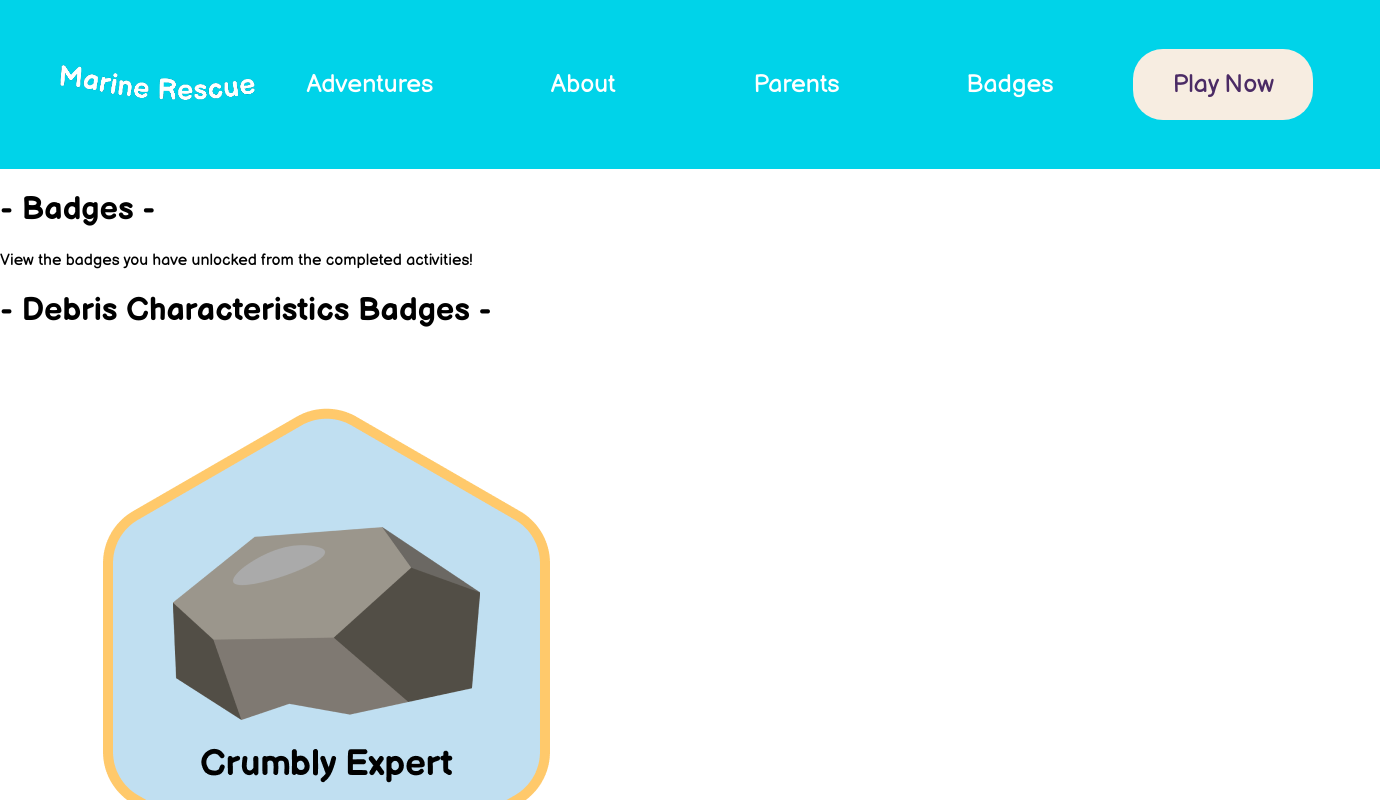
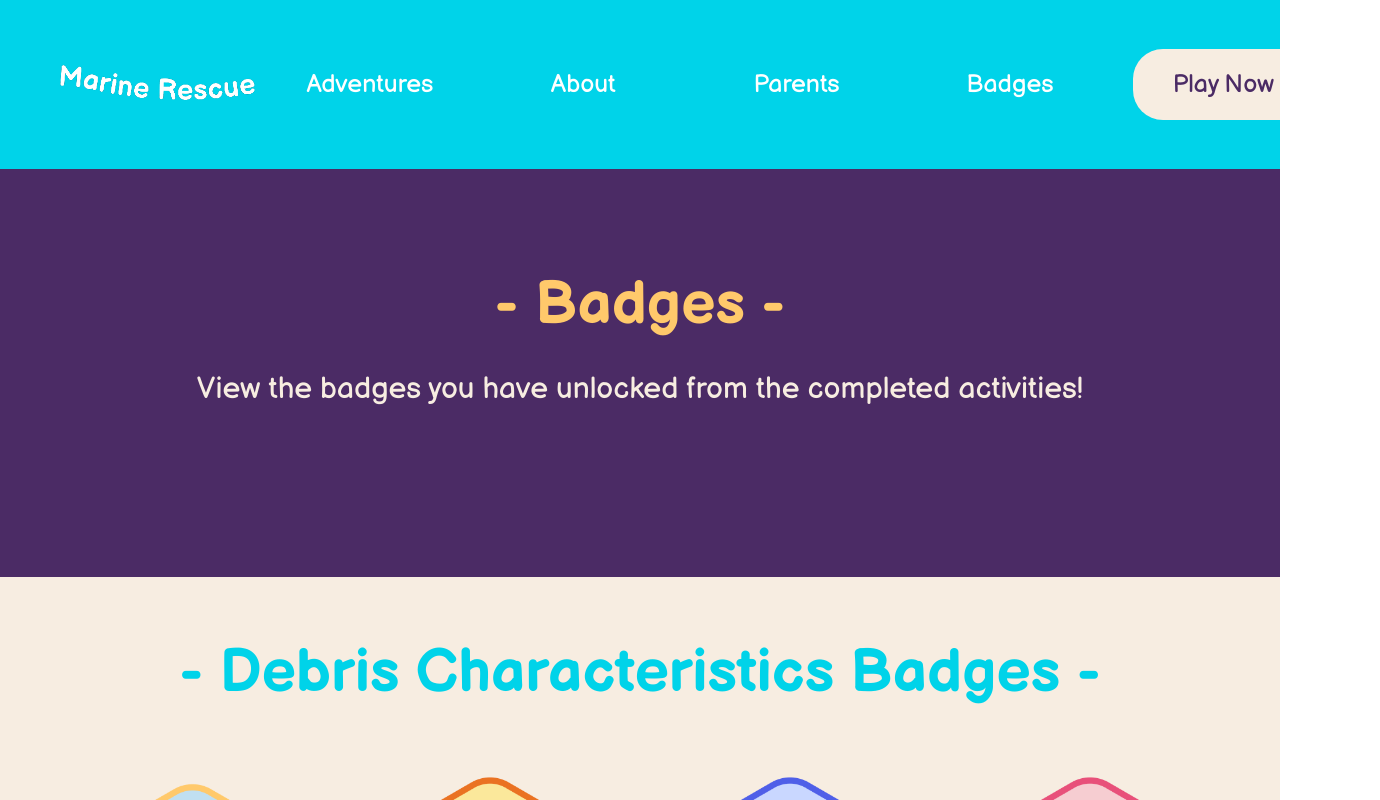
Before and after one commit to UW-AppleJACK/applejack, a React (Create React App) app in the folder marinerescue-frontend/: page /badges in a window 1280 px wide. Shown: the top 800 px of the page, 1380 px wide, since content can reach past the window. Built offline with nearby package versions, Linux system fonts and the light colour scheme.

Commit message:
Apply marketing page styles to badges page

```diff
--- a/marinerescue-frontend/src/pages/BadgesPage.js
+++ b/marinerescue-frontend/src/pages/BadgesPage.js
@@ -6,7 +6,7 @@ import { Link } from "react-router-dom";
 class BadgesPage extends React.Component {
     render() {
         return (
-            <main>
+            <main class="marketing-page">
                 <NavBar></NavBar>
                 <div class="section background-color-grape">
                     <div class="row">
```
